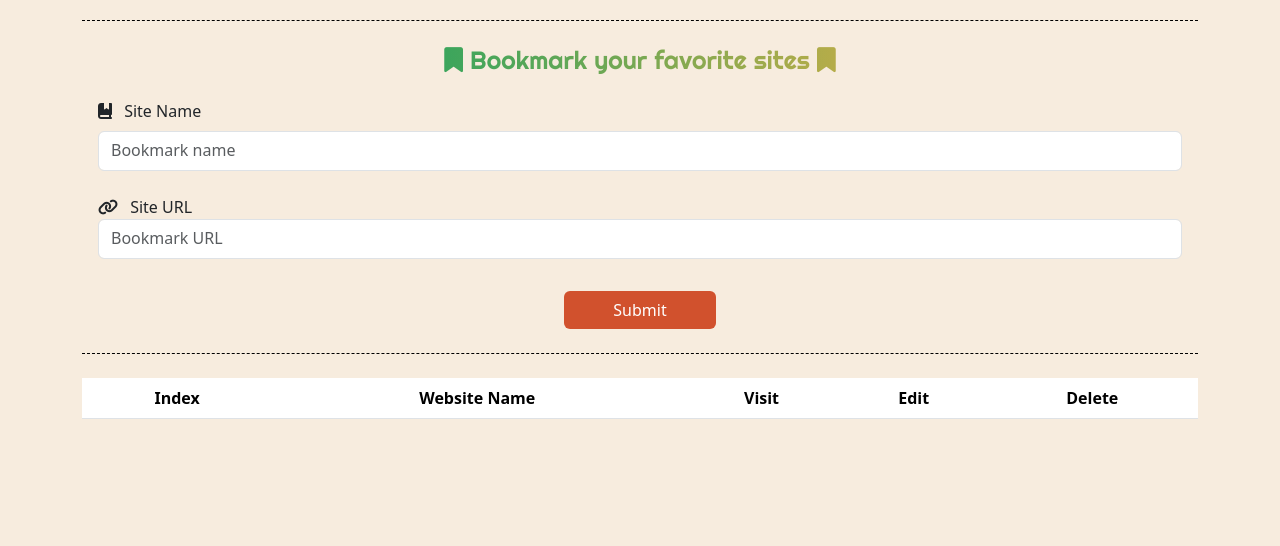
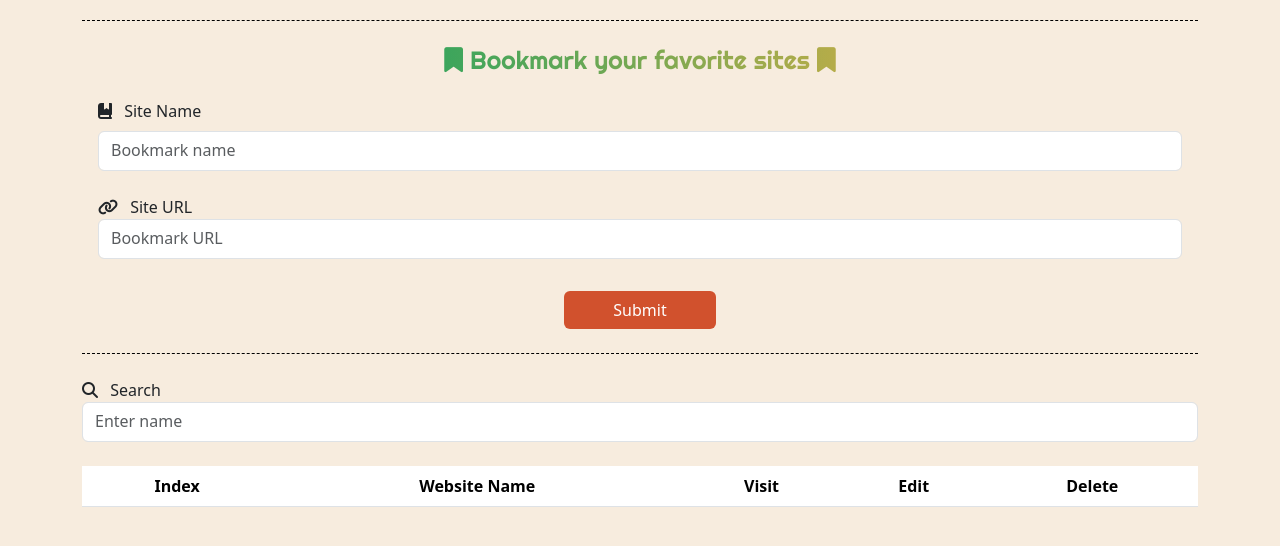
Before and after one commit to Ali-Rezk/CRUD, a plain HTML site: page index.html in a window 1280 px wide. Shown: the part 152-698 px from the top of the page. Drawn offline with Linux system fonts and the light colour scheme; a web font is replaced by a local one.

Commit message:
Search implementation

```diff
--- a/CSS/styles.css
+++ b/CSS/styles.css
@@ -57,12 +57,13 @@ body::selection {
   font-weight: 500;
 }
 
-.bookmark-body label {
+label {
   font-weight: 500;
 }
 
 #name:focus,
-#url:focus {
+#url:focus,
+#search:focus {
   border-color: #d99c39;
   box-shadow: 0 0 0 0.25rem #fec26055;
 }
--- a/Js/index.js
+++ b/Js/index.js
@@ -1,5 +1,6 @@
 var siteNameInput = document.getElementById("name");
 var siteUrlInput = document.getElementById("url");
+var searchInput = document.getElementById("search");
 var sitesList = [];
 var index = 0;
 
@@ -9,7 +10,7 @@ if (localStorage.getItem("sites") !== null) {
 }
 
 function addSite() {
-  var sites = { Name: siteNameInput.value, url: siteUrlInput.value };
+  var sites = { name: siteNameInput.value, url: siteUrlInput.value };
 
   if (urlValidation() === true && nameValidation() === true) {
     sitesList.push(sites);
@@ -27,7 +28,7 @@ function displaySites() {
   for (i = 0; i < sitesList.length; i++) {
     container += `<tr>
             <td>${i}</td>
-            <td>${sitesList[i].Name}</td>
+            <td>${sitesList[i].name}</td>
             <td>
               <button onclick="${visit(i)}" class="btn visit-btn">
                 <i class="fa-solid fa-eye pe-2"></i>
@@ -52,10 +53,46 @@ function displaySites() {
   document.getElementById("tbody").innerHTML = container;
 }
 
+function searchItem() {
+  var container = "";
+
+  for (i = 0; i < sitesList.length; i++) {
+    if (
+      sitesList[i].name.toLowerCase().includes(searchInput.value.toLowerCase())
+    ) {
+      container += `<tr>
+              <td>${i}</td>
+              <td>${sitesList[i].name}</td>
+              <td>
+                <button onclick="${visit(i)}" class="btn visit-btn">
+                  <i class="fa-solid fa-eye pe-2"></i>
+                  Visit
+                </button>
+              </td>
+              <td>
+                <button onclick="select(${i})" class="btn btn-warning pe-2 delete-btn text-white" >
+                  <i class="fa-solid fa-pen-to-square"></i>
+                  Edit
+                </button>
+              </td>
+              <td>
+                <button onclick="deleteSite(${i})" class="btn btn-danger pe-2 delete-btn" >
+                  <i class="fa-solid fa-trash"></i>
+                  Delete
+                </button>
+              </td>
+            </tr>`;
+    }
+  }
+  document.getElementById("tbody").innerHTML = container;
+
+  console.log(searchInput.value);
+}
+
 function select(i) {
   index = i;
 
-  siteNameInput.value = sitesList[i].Name;
+  siteNameInput.value = sitesList[i].name;
   siteUrlInput.value = sitesList[i].url;
   document.getElementById("update-btn").classList.remove("d-none");
   document.getElementById("submit-btn").classList.add("d-none");
@@ -63,9 +100,8 @@ function select(i) {
 
 function updateSite() {
   if (urlValidation() === true && nameValidation() === true) {
-    sitesList[index].Name = siteNameInput.value;
+    sitesList[index].name = siteNameInput.value;
     sitesList[index].url = siteUrlInput.value;
-    console.log(index);
     localStorage.setItem("sites", JSON.stringify(sitesList));
   } else {
     document.getElementById("alert-box").classList.remove("d-none");
--- a/index.html
+++ b/index.html
@@ -66,7 +66,20 @@
         </button>
       </div>
 
-      <table class="table text-center mt-4">
+      <div class="search my-4">
+        <label for="search"
+          ><i class="fa-solid fa-magnifying-glass pe-2"></i> Search</label
+        >
+        <input
+          class="form-control pb-2"
+          type="text"
+          id="search"
+          placeholder="Enter name"
+          oninput="searchItem()"
+        />
+      </div>
+
+      <table class="table text-center">
         <thead>
           <tr>
             <th>Index</th>
```
